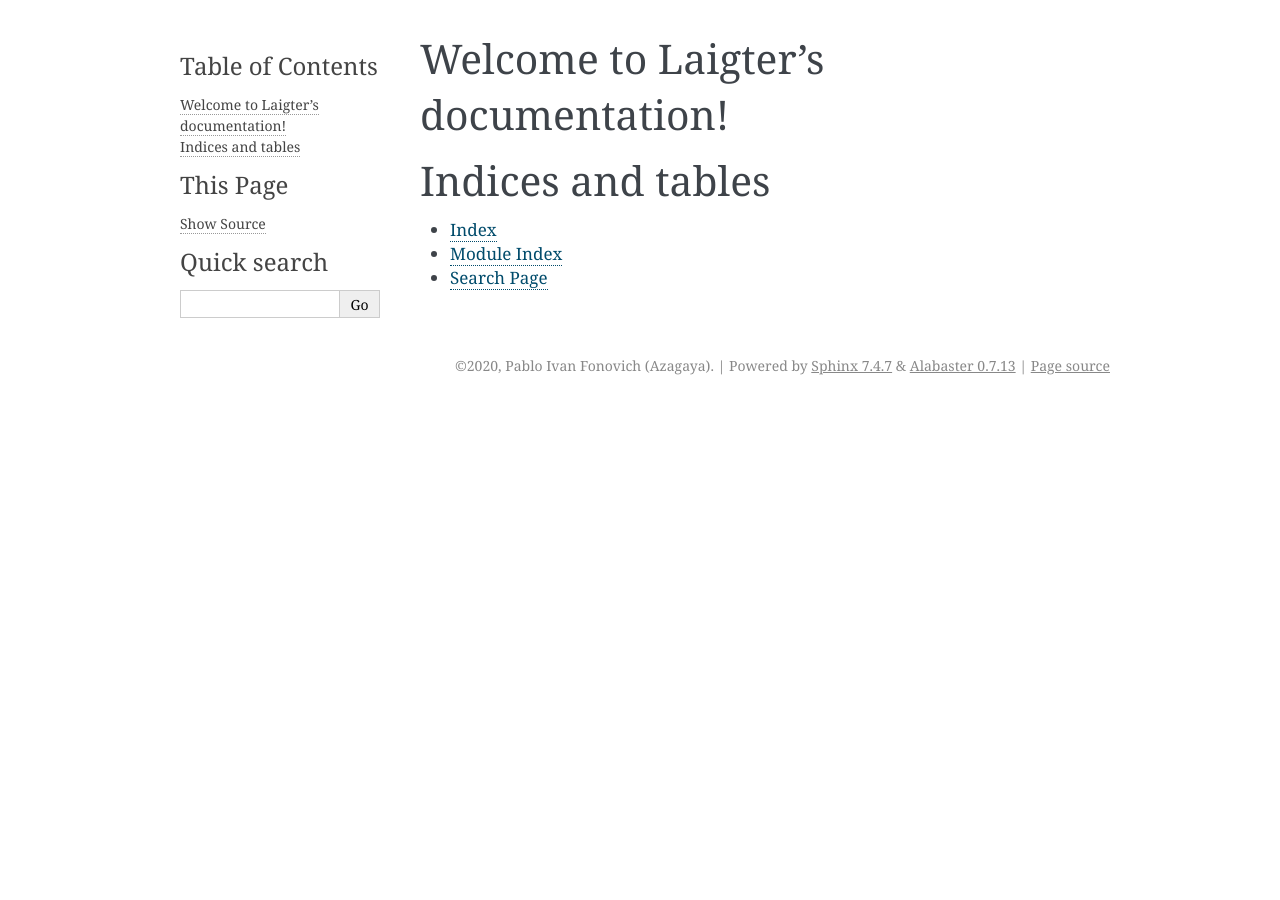
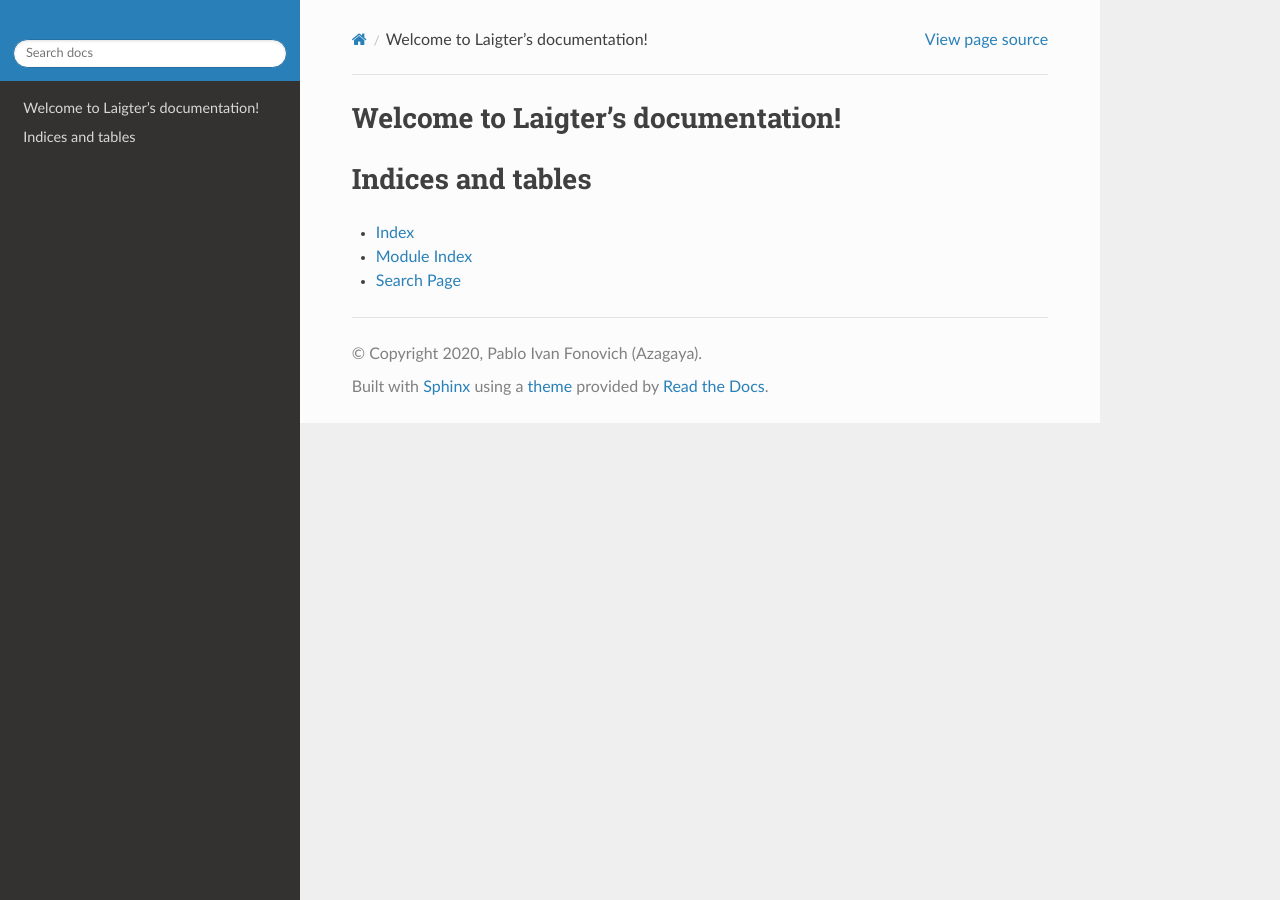
Before and after one commit to azagaya/laigter-docs, a Sphinx documentation site: the page built from docs/source/index.rst, in a window 1280 px wide. Built offline with Sphinx 7.4.7 and the Read the Docs theme 2.0.0, drawn with Linux system fonts in a browser that asks for light colours; the version number could not be read and is left out.

Commit message:
Changing theme

```diff
--- a/docs/source/conf.py
+++ b/docs/source/conf.py
@@ -47,7 +47,24 @@
 # The theme to use for HTML and HTML Help pages.  See the documentation for
 # a list of builtin themes.
 #
-html_theme = 'alabaster'
+# -- Options for HTML output ----------------------------------------------
+
+# on_rtd is whether we are on readthedocs.org, this line of code grabbed from docs.readthedocs.org
+on_rtd = os.environ.get("READTHEDOCS", None) == "True"
+
+html_theme = "sphinx_rtd_theme"
+html_theme_path = [sphinx_rtd_theme.get_html_theme_path()]
+if on_rtd:
+    using_rtd_theme = True
+
+# Theme options
+html_theme_options = {
+    # if we have a html_logo below, this shows /only/ the logo with no title text
+    "logo_only": True,
+    # Collapse navigation (False makes it tree-like)
+    "collapse_navigation": False,
+}
+
 
 # Add any paths that contain custom static files (such as style sheets) here,
 # relative to this directory. They are copied after the builtin static files,
```
